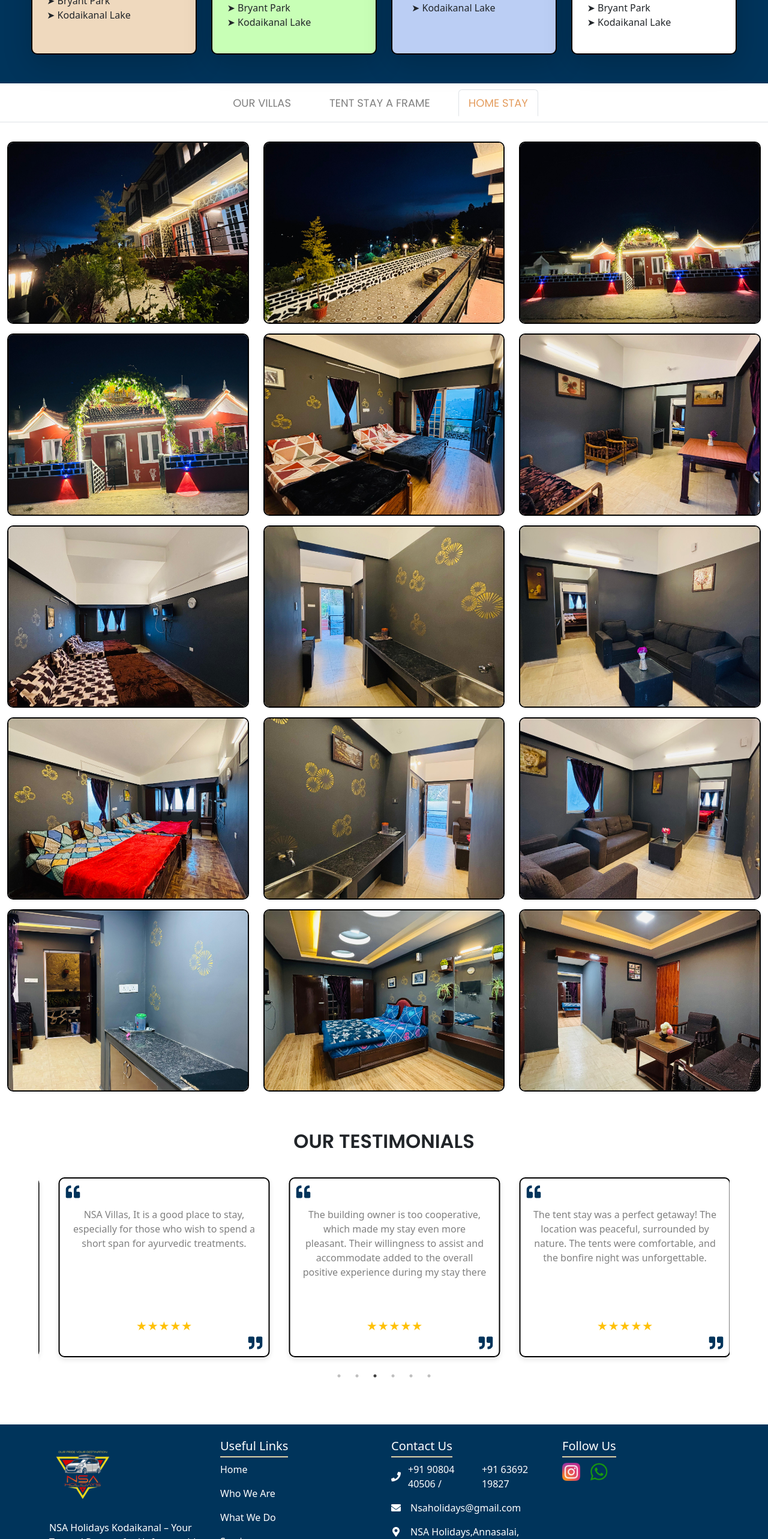
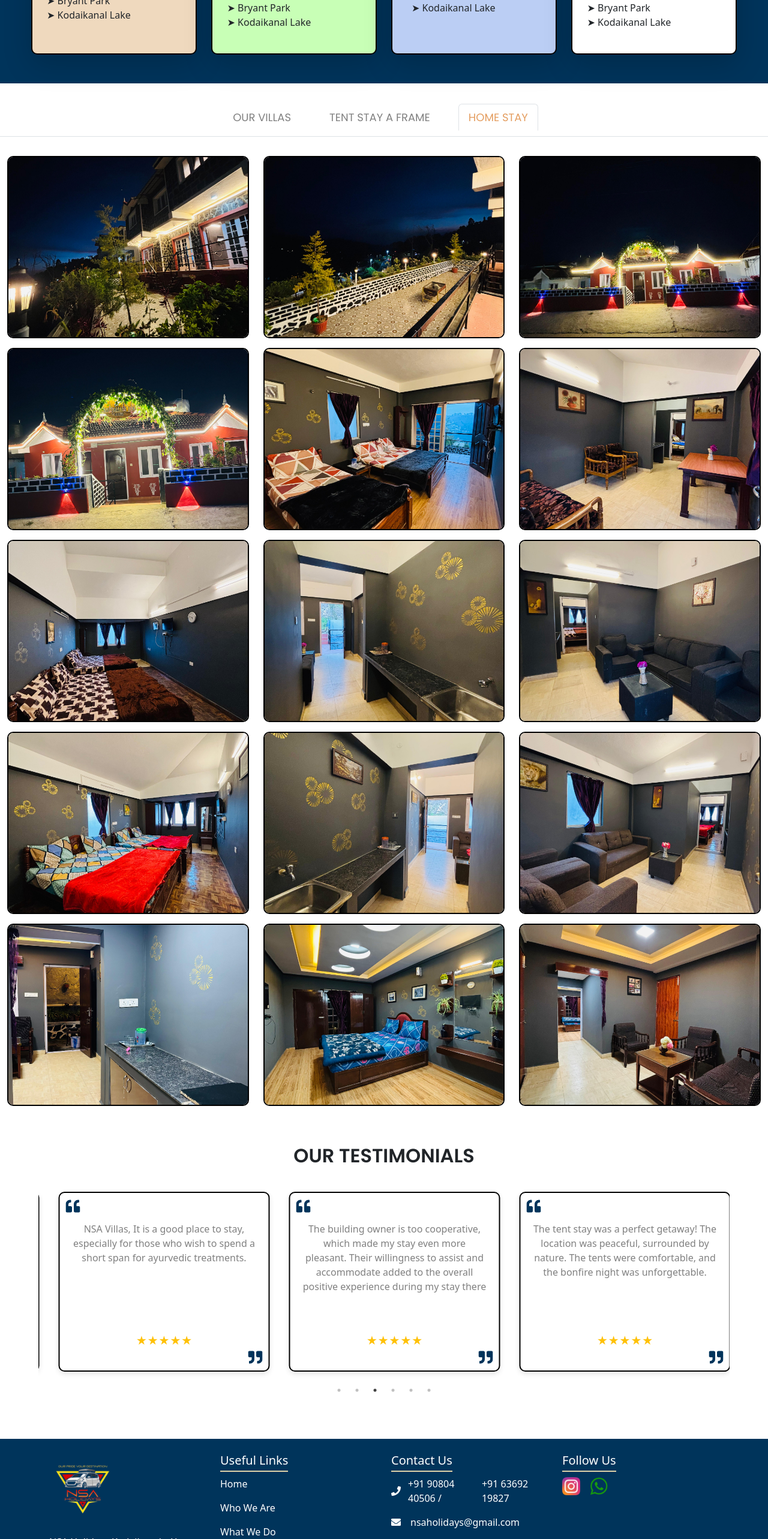
Before and after one commit to BM-ACADEMY/NSA-kodaikannal, a React (Vite) app: page / in a window 1280 px wide. Shown: the part 2120-4686 px from the top of the page at 60% size. Built offline with nearby package versions, Linux system fonts and the light colour scheme; a web font is replaced by a local one.

Commit message:
changes done

```diff
--- a/src/pages/Gallery.jsx
+++ b/src/pages/Gallery.jsx
@@ -38,7 +38,7 @@ export default function ServiceTabs() {
 
   return (
     <div className="container-fluid" id="Gallery">
-      <div className="row justify-content-center">
+      <div className="row justify-content-center pt-4">
         <ul className="nav nav-tabs d-flex justify-content-center" id="myTab" role="tablist">
           {[
             { id: "design-tab", target: "design-tab-pane", label: "Our Villas" },
--- a/src/pages/footer.jsx
+++ b/src/pages/footer.jsx
@@ -44,7 +44,7 @@ const Footer = () => {
             {/* Email */}
             <p className="d-flex align-items-center">
               <FaEnvelope className="me-2 flex-shrink-0" />
-              <a href="mailto:Nsaholidays@gmail.com" className="text-white ps-2 text-decoration-none">Nsaholidays@gmail.com</a>
+              <a href="mailto:Nsaholidays@gmail.com" className="text-white ps-2 text-decoration-none">nsaholidays@gmail.com</a>
             </p>
 
             {/* Address */}
```
